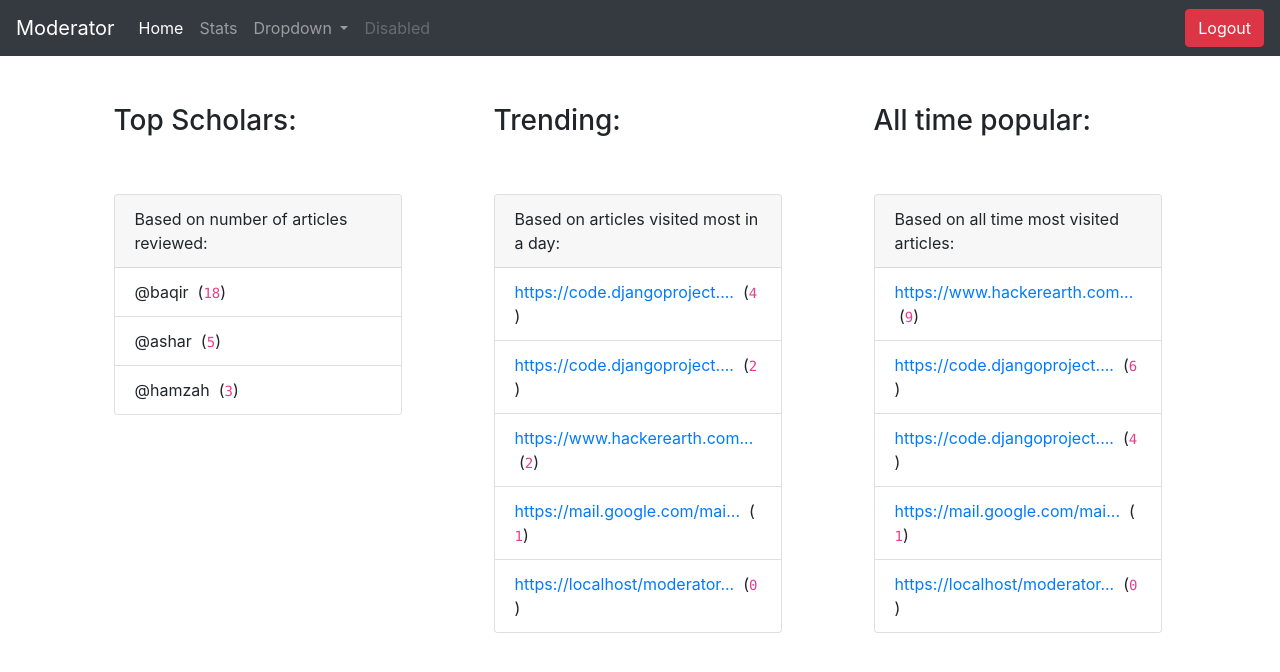
After one commit to bqrkhn/moderator, a PHP site: page /moderator/stats.php in a window 1280 px wide. The commit adds this page. Shown: the top 672 px of the page. Run offline with PHP 8.4, Linux system fonts and the light colour scheme; the visitor is signed in with stand-in values (Sample User, id 1); data comes from the database, SQL or seed files in the repository; some libraries are stand-ins or nearby versions.

Commit message:
Features updated, Check extended description
Trending, All time Popular, Top scholars, an average of all scholar score for an article updated.
The daily count variable in info table will be set to 0 daily at 12 AM in the moring.

```diff
--- a/extension/php/db_connect.php
+++ b/extension/php/db_connect.php
@@ -1,11 +1,24 @@
 <?php
-	$servername = "localhost:3306";
-	$username = "baqir";
-	$password = "password";
+$servername = "localhost";
+	$username = "root";
+	$password = "";
 	$database = "moderator";
 
 	$con=mysqli_connect($servername,$username,$password,$database);
 	// Check connection
 	if (mysqli_connect_errno())
 	  echo "Failed to connect to MySQL: " . mysqli_connect_error();
+
+function custom_echo($x, $length)
+{
+  if(strlen($x)<=$length)
+  {
+    echo $x;
+  }
+  else
+  {
+    $y=substr($x,0,$length) . '...';
+    echo $y;
+  }
+}
 ?>
--- /dev/null
+++ b/extension/php/navbar.php
@@ -0,0 +1,32 @@
+<nav class="navbar navbar-expand-lg navbar-dark bg-dark">
+  <a class="navbar-brand" href="#">Moderator</a>
+  <button class="navbar-toggler" type="button" data-toggle="collapse" data-target="#navbarSupportedContent" aria-controls="navbarSupportedContent" aria-expanded="false" aria-label="Toggle navigation">
+    <span class="navbar-toggler-icon"></span>
+  </button>
+
+  <div class="collapse navbar-collapse" id="navbarSupportedContent">
+    <ul class="navbar-nav mr-auto">
+      <li class="nav-item active">
+        <a class="nav-link" href="https://localhost/moderator/home.php">Home <span class="sr-only">(current)</span></a>
+      </li>
+      <li class="nav-item">
+        <a class="nav-link" href="https://localhost/moderator/stats.php">Stats <span class="sr-only">(current)</span></a>
+      </li>
+      <li class="nav-item dropdown">
+        <a class="nav-link dropdown-toggle" href="#" id="navbarDropdown" role="button" data-toggle="dropdown" aria-haspopup="true" aria-expanded="false">
+          Dropdown
+        </a>
+        <div class="dropdown-menu" aria-labelledby="navbarDropdown">
+          <a class="dropdown-item" href="#">Action</a>
+          <a class="dropdown-item" href="#">Another action</a>
+          <div class="dropdown-divider"></div>
+          <a class="dropdown-item" href="#">Something else here</a>
+        </div>
+      </li>
+      <li class="nav-item">
+        <a class="nav-link disabled" href="#">Disabled</a>
+      </li>
+    </ul>
+      <a href="https://localhost/moderator/logout.php"><button class="btn btn-danger">Logout</button></a>
+  </div>
+</nav><br /><br />
--- a/extension/php/send.php
+++ b/extension/php/send.php
@@ -4,7 +4,7 @@ include("db_connect.php");
 $id = $_POST["id"];
 $value = $_POST["value"];
 $name = $_SESSION['username'][0]['username'];
-$sql = "UPDATE info SET scholar_score='$value',reviewed_by='$name' WHERE id='$id'";
+$sql = "UPDATE info SET scholar_score=(scholar_score+$value)/(reviewed+1),reviewed=reviewed+1 WHERE id='$id'";
 $result = $con->query($sql);
 $sql = "UPDATE scholars SET articles_reviewed=articles_reviewed+1 WHERE username='$name'";
 $result = $con->query($sql);
--- /dev/null
+++ b/extension/php/stats.php
@@ -0,0 +1,90 @@
+<?php
+session_start();
+include("db_connect.php");
+?>
+<!doctype html>
+<html lang="en">
+  <head>
+    <!-- Required meta tags -->
+    <meta charset="utf-8">
+    <meta name="viewport" content="width=device-width, initial-scale=1, shrink-to-fit=no">
+
+    <!-- Bootstrap CSS -->
+    <link rel="stylesheet" href="https://maxcdn.bootstrapcdn.com/bootstrap/4.0.0/css/bootstrap.min.css" integrity="sha384-Gn5384xqQ1aoWXA+058RXPxPg6fy4IWvTNh0E263XmFcJlSAwiGgFAW/dAiS6JXm" crossorigin="anonymous">
+
+    <title>Moderator | Home</title>
+  </head>
+  <body>
+    <?php
+    if(!isset($_SESSION['username'])){
+      header("Location:login.php");
+    }
+    include("navbar.php");
+    $sql = "SELECT * FROM info ORDER BY score DESC";
+    $result = $con->query($sql);
+    $i=1;
+    ?>
+    <div class="container">
+      <div class="row">
+        <?php
+        $sql = "SELECT * FROM scholars ORDER BY articles_reviewed DESC LIMIT 5";
+        $result = $con->query($sql);
+        ?>
+        <div class="col-lg-3"  style="margin-left: 2.5%;">
+          <h3>Top Scholars:</h3><br /><br />
+          <div class="card" style="width: 18rem;">
+            <div class="card-header">
+              Based on number of articles reviewed:
+            </div>
+            <ul class="list-group list-group-flush">
+              <?php
+                while($row = $result->fetch_assoc()) {?>
+              <li class="list-group-item">  @<?php echo $row['username']; ?>&nbsp;&nbsp;(<code><?php echo $row['articles_reviewed']; ?></code>)</li>
+              <?php } ?>
+            </ul>
+          </div>
+        </div>
+        <?php
+        $sql = "SELECT * FROM info ORDER BY daily_count DESC LIMIT 5";
+        $result = $con->query($sql);
+        ?>
+        <div class="col-lg-3 offset-lg-1">
+          <h3>Trending:</h3><br /><br />
+          <div class="card" style="width: 18rem;">
+            <div class="card-header">
+              Based on articles visited most in a day:
+            </div>
+            <ul class="list-group list-group-flush">
+              <?php
+                while($row = $result->fetch_assoc()) {?>
+              <li class="list-group-item"> <a href="<?php echo $row['url']; ?>"><?php echo custom_echo($row['url'],27);?></a>&nbsp;&nbsp;(<code><?php echo $row['daily_count']; ?></code>)</li>
+              <?php } ?>
+            </ul>
+          </div>
+        </div>
+        <?php
+        $sql = "SELECT * FROM info ORDER BY lifetime_count DESC LIMIT 5";
+        $result = $con->query($sql);
+        ?>
+        <div class="col-lg-3 offset-lg-1">
+          <h3>All time popular:</h3><br /><br />
+          <div class="card" style="width: 18rem;">
+            <div class="card-header">
+              Based on all time most visited articles:
+            </div>
+            <ul class="list-group list-group-flush">
+              <?php
+                while($row = $result->fetch_assoc()) {?>
+                  <li class="list-group-item"> <a href="<?php echo $row['url']; ?>"><?php echo custom_echo($row['url'],27);?></a>&nbsp;&nbsp;(<code><?php echo $row['lifetime_count']; ?></code>)</li>
+              <?php } ?>
+            </ul>
+          </div>
+        </div>
+      </div>
+    </div>
+    <script src="https://code.jquery.com/jquery-3.2.1.min.js"></script>
+    <script src="https://cdnjs.cloudflare.com/ajax/libs/popper.js/1.12.9/umd/popper.min.js" integrity="sha384-ApNbgh9B+Y1QKtv3Rn7W3mgPxhU9K/ScQsAP7hUibX39j7fakFPskvXusvfa0b4Q" crossorigin="anonymous"></script>
+    <script src="https://maxcdn.bootstrapcdn.com/bootstrap/4.0.0/js/bootstrap.min.js" integrity="sha384-JZR6Spejh4U02d8jOt6vLEHfe/JQGiRRSQQxSfFWpi1MquVdAyjUar5+76PVCmYl" crossorigin="anonymous"></script>
+    <script type="text/javascript" src="https://localhost/moderator/send.js"></script>
+  </body>
+</html>
```
Also changed, not shown: extension/php/check.php (+5 -2 lines), extension/php/home.php (+5 -59 lines).
